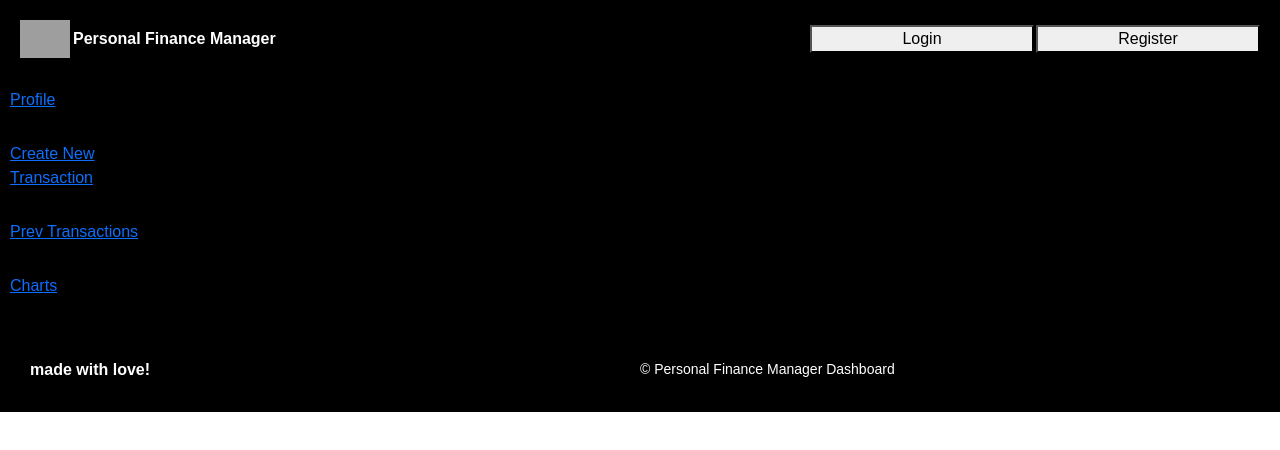
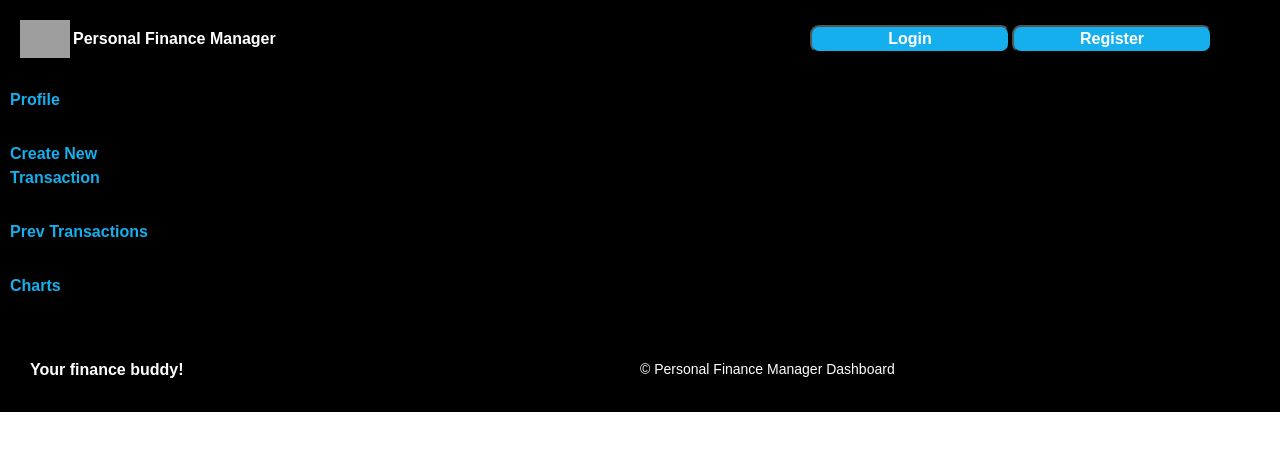
Before and after one commit to Shriya064/Personal_Finance_Manager, a React (Create React App) app in the folder frontend/: page / in a window 1280 px wide. Shown: the top 450 px of the page. Built offline with nearby package versions, Linux system fonts and the light colour scheme; grey boxes are pictures that could not be loaded.

Commit message:
added some styling on the components

```diff
--- a/frontend/src/components/Footer/Footer.jsx
+++ b/frontend/src/components/Footer/Footer.jsx
@@ -3,7 +3,7 @@ import "./Footer.css"
 const Footer = () => {
   return (
     <div className="footer">
-      <span>made with love!</span>
+      <span>Your finance buddy!</span>
       <span>© Personal Finance Manager Dashboard</span>
     </div>
   )
--- a/frontend/src/components/Menu/Menu.css
+++ b/frontend/src/components/Menu/Menu.css
@@ -1,6 +1,7 @@
 .menu {
    display: flex;
    gap: 150px;
+   font-weight: bold;
 
 }
 
@@ -18,14 +19,18 @@
    gap: 10px;
    padding: 10px;
    border-radius: 5px;
+   text-decoration: none;
 
    &:hover {
-      background-color: rgb(135, 135, 131)
+      background-color: rgb(217, 217, 209)
    }
 
    .listItemTitle {
-      @include lg {
-         display: none;
-      }
+      color: rgb(20, 175, 236);
+
+      &:hover {
+            color: black;
+
+         }
    }
 }
--- a/frontend/src/components/Navbar/Navbar.css
+++ b/frontend/src/components/Navbar/Navbar.css
@@ -23,8 +23,20 @@
       display: flex;
       align-items: center;
       gap: 2px;
-
       width: 450px;
 
    }
 }
+
+button{
+   border-radius: 9px;
+   width: 200px;
+   background-color: rgb(20, 175, 236);
+   color: white;
+   font-weight: bold;
+
+   &:hover{
+      background-color: white;
+      color: black;
+   }
+}
--- a/frontend/src/components/Transactions/Transactions.css
+++ b/frontend/src/components/Transactions/Transactions.css
@@ -18,7 +18,7 @@
 }
 
 .responsive-table th {
-   background-color: #2b7bc1;
+   background-color: rgb(20, 175, 236);
    font-weight: bold;
 }
 
--- a/frontend/src/components/createTransaction/createTransaction.css
+++ b/frontend/src/components/createTransaction/createTransaction.css
@@ -4,7 +4,7 @@
    padding: 20px;
    border: 1px solid #ccc;
    border-radius: 8px;
-   background-color: #2e90cd;
+   background-color: rgb(20, 175, 236);
 }
 
 .form-group {
@@ -36,7 +36,7 @@
    display: block;
    width: 100%;
    padding: 10px;
-   background-color: #4caf50;
+   background-color: #42a247;
    color: white;
    border: none;
    border-radius: 4px;
@@ -45,5 +45,5 @@
 }
 
 .submit-button:hover {
-   background-color: #45a049;
+   background-color: #80da82;
 }
```
